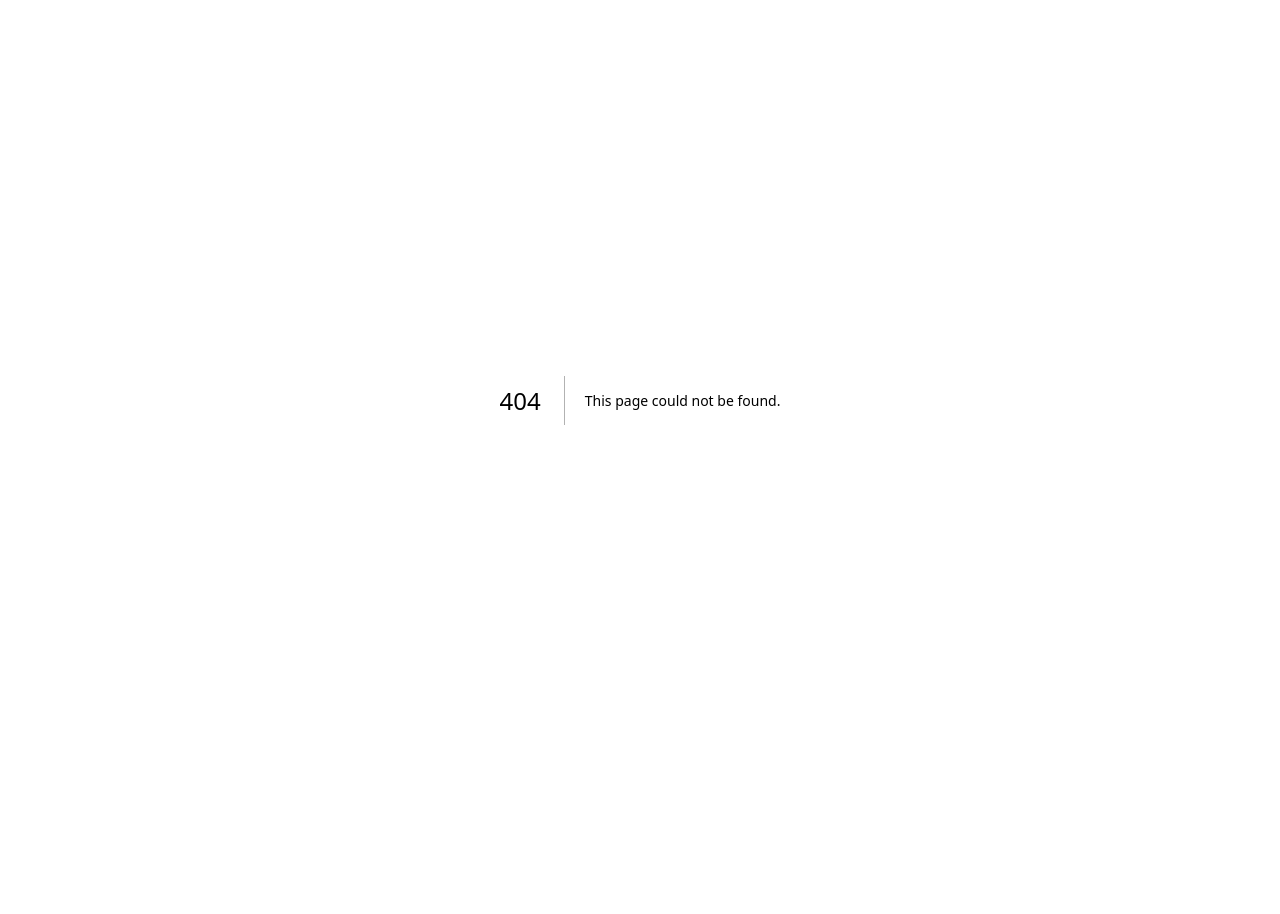
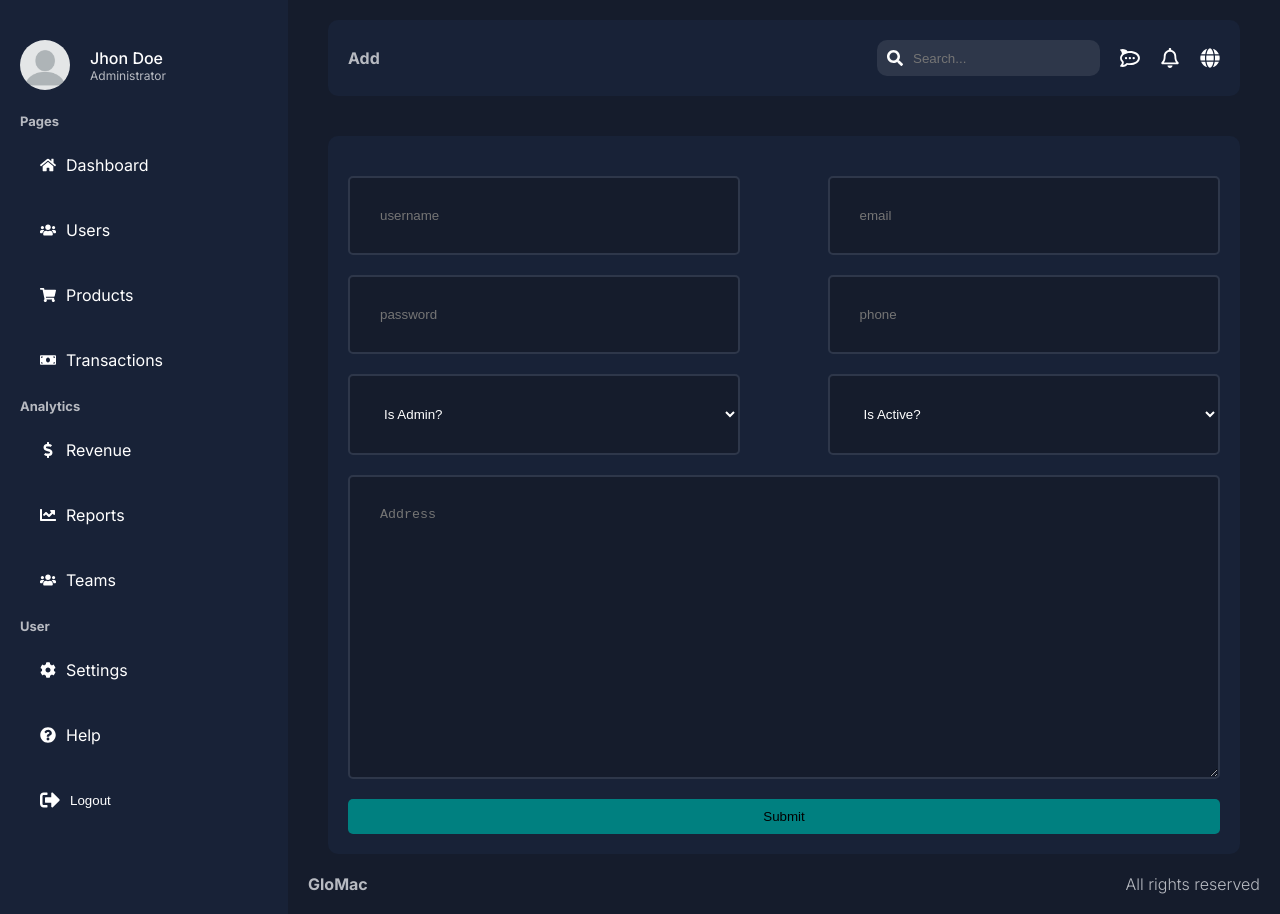
Before and after one commit to glowackimaciek/dashboard_next.js, a Next.js app: page /dashboard/users/add in a window 1280 px wide. Before the commit this address had no page. Before the commit the page ends 800 px from the top, so only its background shows below. Built offline with nearby package versions, Linux system fonts and the light colour scheme.

Commit message:
Add addUser page

```diff
--- /dev/null
+++ b/app/dashboard/users/add/addUsers.module.css
@@ -0,0 +1,51 @@
+.main {
+    display: flex;
+    background-color: var(--bg);
+    align-items: center;
+    justify-content: center;
+    padding: 0 40px;
+}
+
+.container {
+    background-color: var(--bgSoft);
+    padding: 20px;
+    border-radius: 10px;
+    margin-top: 20px;
+}
+
+.form {
+    display: flex;
+    flex-wrap: wrap;
+    justify-content: space-between;
+}
+
+.form input, .form textarea, .form select {
+    padding: 30px;
+    background-color: var(--bg);
+    border: 2px solid #2e374a;
+    color: var(--text);
+    border-radius: 5px;
+    margin-top: 20px;
+}
+
+.form input, .form select {
+    width: 45%;
+}
+
+.form textarea {
+    width: 100%;
+}
+
+.form button {
+    width: 100%;
+    padding: 10px 20px;
+    margin-top: 20px;
+    background-color: teal;
+    border: none;
+    border-radius: 5px;
+    cursor: pointer;
+}
+
+.form button:hover {
+    background-color: #209b87;
+}
--- /dev/null
+++ b/app/dashboard/users/add/page.jsx
@@ -0,0 +1,30 @@
+import styles from "@/app/dashboard/users/add/addUsers.module.css"
+
+const AddUsers = () => {
+    return (
+        <div className={styles.main}>
+            <div className={styles.container}>
+                <form action="" className={styles.form}>
+                    <input type="text" placeholder="username" name="username" required/>
+                    <input type="email" placeholder="email" name="email" required/>
+                    <input type="password" placeholder="password" name="password" required/>
+                    <input type="phone" placeholder="phone" name="phone"/>
+                    <select name="isAdmin" id="isAdmin">
+                        <option value={false} selected>Is Admin?</option>
+                        <option value={true}>Yes</option>
+                        <option value={false}>No</option>
+                    </select>
+                    <select name="isActive" id="isActive">
+                        <option value={true} selected>Is Active?</option>
+                        <option value={true}>Yes</option>
+                        <option value={false}>No</option>
+                    </select>
+                    <textarea name="address" id="address"  rows="16" placeholder="Address"></textarea>
+                    <button type="submit">Submit</button>
+                </form>
+            </div>
+        </div>
+    )
+}
+
+export default AddUsers
```
Also changed, not shown: app/dashboard/users/[id]/page.jsx (added, +9 -0 lines), app/dashboard/users/[id]/sigleUser.module.css (added).
